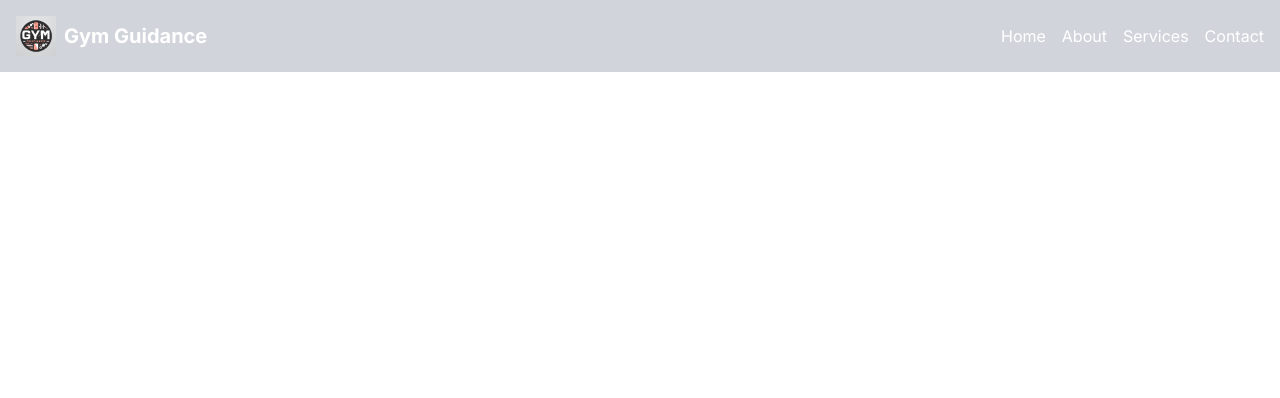
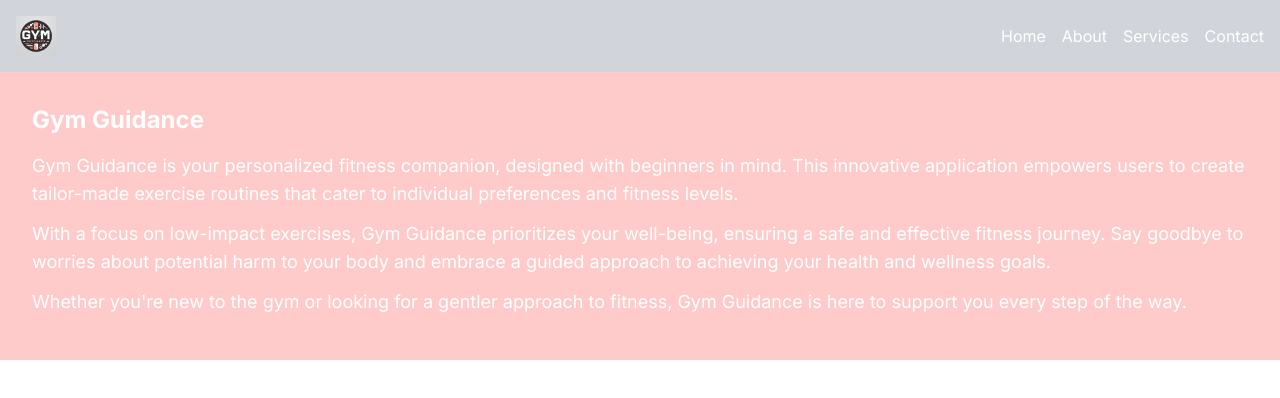
Before and after one commit to xus84/gym_guidance, a Next.js app: page / in a window 1280 px wide. Shown: the top 398 px of the page. Built offline with nearby package versions, Linux system fonts and the light colour scheme.

Commit message:
Text as a description in Homepage added

```diff
--- a/src/app/page.js
+++ b/src/app/page.js
@@ -5,6 +5,21 @@ export default function Home() {
   return (
     <main>
       <Header/>
+      <div className="bg-red-200 p-8  text-white">
+      <p className="text-2xl mb-4 font-bold">Gym Guidance</p>
+      <p className="text-lg mb-3">
+        Gym Guidance is your personalized fitness companion, designed with beginners in mind. This innovative application empowers users to create tailor-made exercise routines that cater to individual preferences and fitness levels.
+      </p>
+
+      <p className="text-lg mb-3">
+         With a focus on low-impact exercises,  Gym Guidance prioritizes your well-being, ensuring a safe and effective fitness journey. Say goodbye to worries about potential harm to your body and embrace a guided approach to achieving your health and wellness goals.
+      </p>
+
+      <p className="text-lg mb-3">
+        Whether you're new to the gym or looking for a gentler approach to fitness, Gym Guidance is here to support you every step of the way.
+      </p>
+
+    </div>
     </main>
     )
 }
--- a/src/components/Header.js
+++ b/src/components/Header.js
@@ -4,7 +4,6 @@ const Header = () => {
         <div className="container mx-auto flex justify-between items-center">
           <div className="flex items-center">
             <img src="/img/gymguidance_logo.jpeg" alt="Gym Guidance Logo" className="w-10 h-10 mr-2" />
-            <h1 className="text-xl font-bold">Gym Guidance</h1>
           </div>
           <nav>
             <ul className="flex space-x-4">
```
